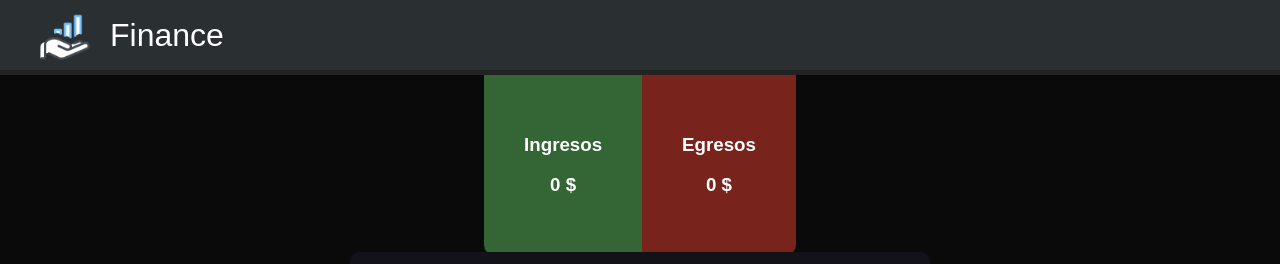
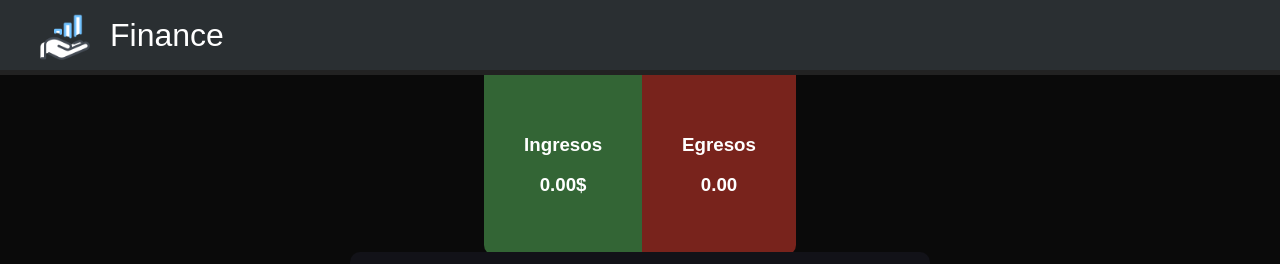
Before and after one commit to Judiazp/administration-app, a React (Create React App) app: page / in a window 1280 px wide. Shown: the top 264 px of the page. Built offline with nearby package versions, Linux system fonts and the light colour scheme.

Commit message:
Ocultando la lógica del estado del balance temporalmente

```diff
--- a/src/components/organisms/balance/index.jsx
+++ b/src/components/organisms/balance/index.jsx
@@ -1,16 +1,18 @@
 import React from 'react'
 import './balance.css'
 
-export const Balance = ( { expenses, income } ) => {
+export const Balance = () => {
     return (
         <div className="balance">
             <div className="content-icome content-item-balance">
                 <h3>Ingresos</h3>
-                <h3> { income } $</h3>
+                {/* <h3> { income } $</h3> */}
+                <h3> 0.00$ </h3>
             </div>
             <div className="content-expenses content-item-balance">
                 <h3>Egresos</h3>
-                <h3> { expenses } $</h3>
+                {/* <h3> { expenses } $</h3> */}
+                <h3>0.00</h3>
             </div>
         </div>
     )
--- a/src/components/pages/financeBoard/index.jsx
+++ b/src/components/pages/financeBoard/index.jsx
@@ -14,12 +14,12 @@ const FinanceBoard = () => {
     })
 
     const [modal, setModal] = useState(true);
-    const [balance, setBalance] = useState({
-        ingresos: 0,
-        egresos: 0,
-    })
+    // const [balance, setBalance] = useState({
+    //     ingresos: 0,
+    //     egresos: 0,
+    // })
 
-    const { ingresos, egresos } = balance
+    // const { ingresos, egresos } = balance
 
 
     const addRecord = (operation, amount, description) => {
@@ -87,8 +87,8 @@ const FinanceBoard = () => {
     return (
         <>
             <Header />
-            <Balance expenses={ egresos } income={ ingresos } />
-            <section className = "bodyPages">
+            <Balance  />
+            <section className = " bodyPages">
                 <Form addRecord={ addRecord } />
                 <Historical
                 transactions = {records.transactions}
```
